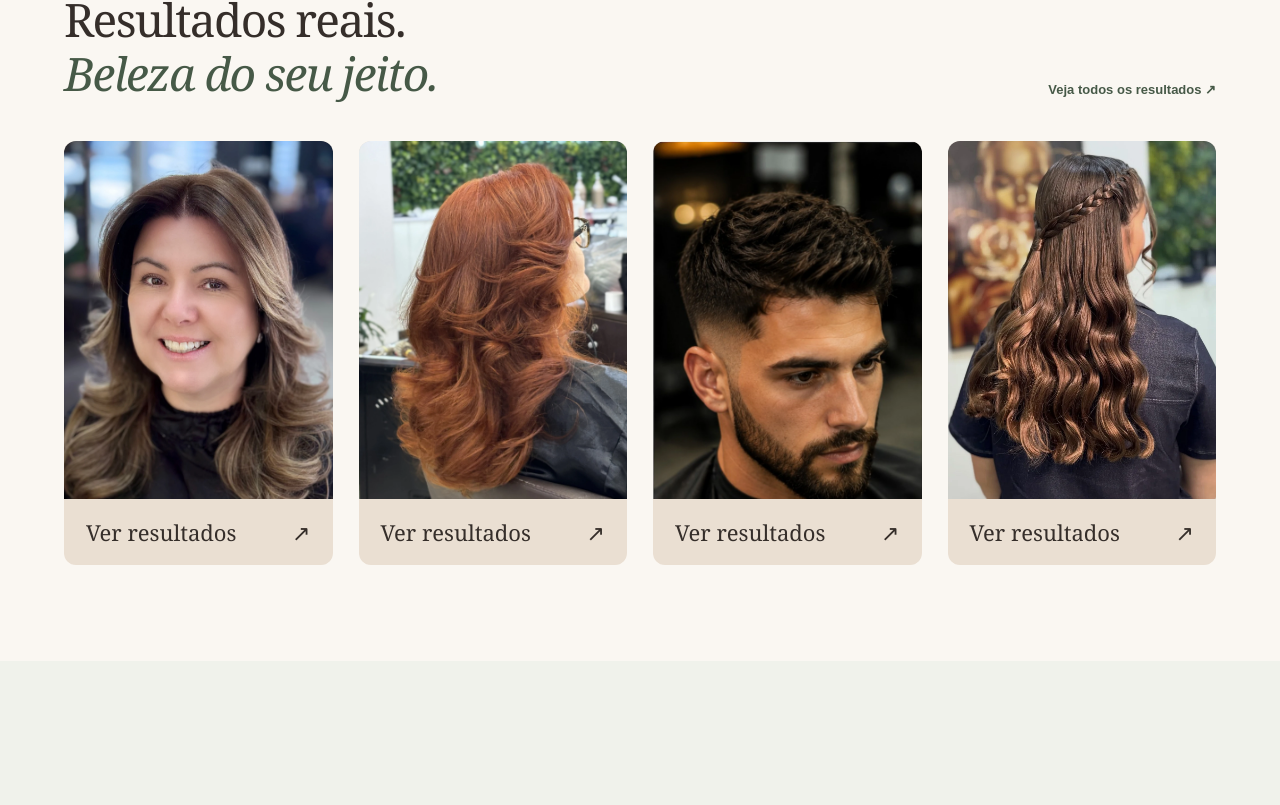
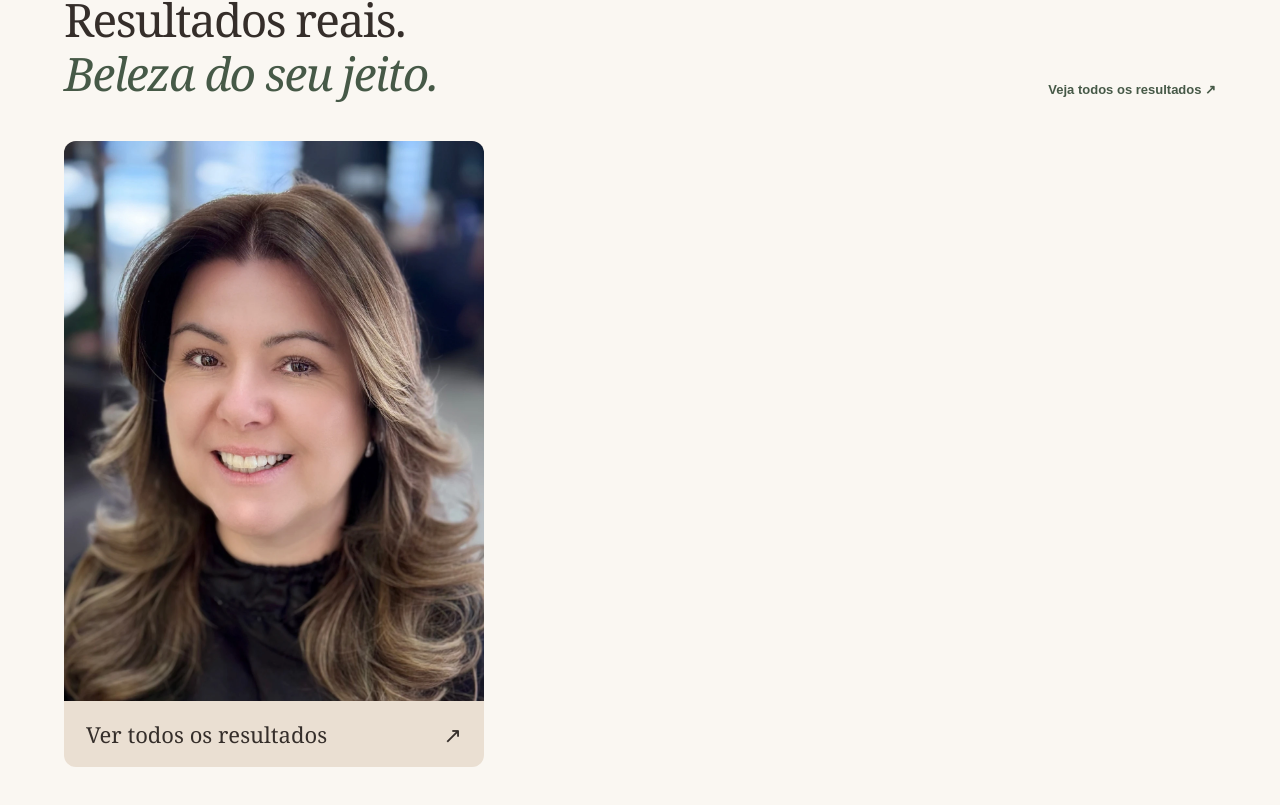
Before and after one commit to Romanahairstudio/romana-hair-studio, a Next.js app: page / in a window 1280 px wide. Shown: the part 4594-5399 px from the top of the page. Built offline with nearby package versions, Linux system fonts and the light colour scheme.

Commit message:
Mantém somente um card de resultados na página inicial (#47)

```diff
--- a/app/page.jsx
+++ b/app/page.jsx
@@ -35,12 +35,6 @@ export default function RomanaHairLandingPage() {
     { title: 'Ambiente Acolhedor', text: 'Conforto e bem-estar em cada detalhe', icon: '♡' }
   ]
 
-  const haircutPreview = [
-    { image: '/images/j3.webp', alt: 'Cabelo em camadas com movimento' },
-    { image: '/images/s1.webp', alt: 'Corte em camadas e finalização ruiva' },
-    { image: '/images/v2.webp', alt: 'Corte masculino com degradê' },
-    { image: '/images/rafaela-penteado-0486.webp', alt: 'Penteado semipreso com trança e ondas castanhas' }
-  ]
 
   return (
     <main className={styles.home}>
@@ -99,7 +93,7 @@ export default function RomanaHairLandingPage() {
 
       <section id="transformacoes" className={styles.section}>
         <div className={styles.sectionHeading}><div><p className={styles.eyebrow}>FEITO NO ROMANA</p><h2>Resultados reais.<br /><em>Beleza do seu jeito.</em></h2></div><a className={styles.textLink} href="/resultados-cortes">Veja todos os resultados ↗</a></div>
-        <div className={styles.results}>{haircutPreview.map(item => <a key={item.image} href="/resultados-cortes"><Image src={item.image} alt={item.alt} width={600} height={800} sizes="(max-width: 640px) 45vw, 23vw" /><span><span>Ver resultados</span><span aria-hidden="true">↗</span></span></a>)}</div>
+        <div className={styles.results} style={{ gridTemplateColumns: 'minmax(0, 420px)' }}><a href="/resultados-cortes"><Image src="/images/j3.webp" alt="Cabelo em camadas com movimento, resultado do Romana Hair Studio" width={600} height={800} sizes="(max-width: 480px) 90vw, 420px" /><span><span>Ver todos os resultados</span><span aria-hidden="true">↗</span></span></a></div>
       </section>
 
       <section id="depoimentos" className={styles.testimonials}>
```
